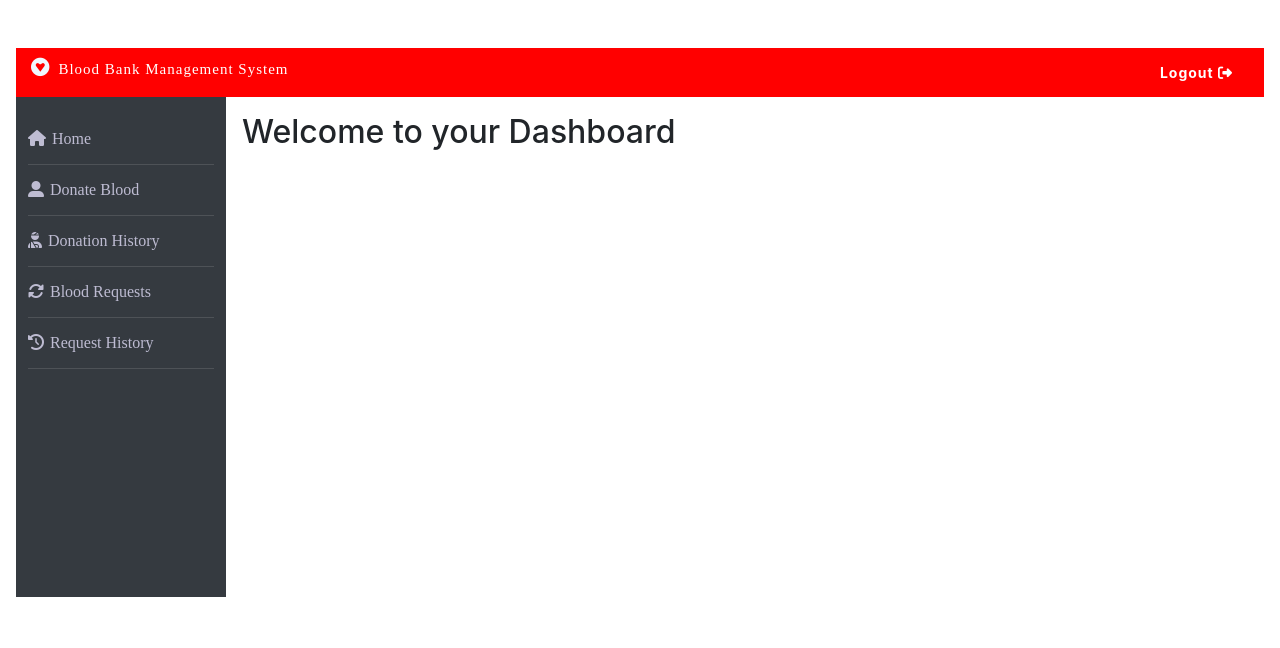
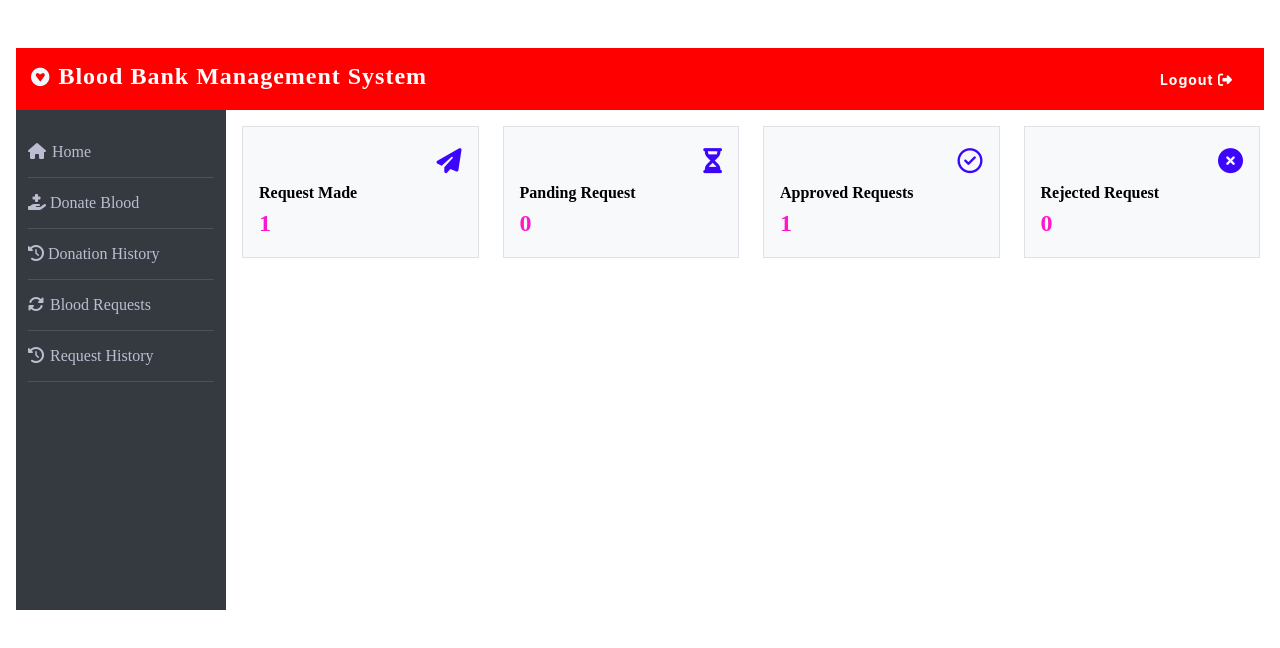
Before and after one commit to lukmanhossain/blood-bank-management, a React (Create React App) app: page /userDashboard in a window 1280 px wide. Shown: the top 648 px of the page. Built offline with nearby package versions, Linux system fonts and the light colour scheme.

Commit message:
user dashboard home done

```diff
--- a/src/component/UserDashboard/UserDashboard/UserDashboard.css
+++ b/src/component/UserDashboard/UserDashboard/UserDashboard.css
@@ -0,0 +1,4 @@
+.blood-heading {
+  font-size: 24px;
+  font-weight: bolder;
+}
--- a/src/component/UserDashboard/UserDashboard/UserDashboard.js
+++ b/src/component/UserDashboard/UserDashboard/UserDashboard.js
@@ -11,7 +11,7 @@ const UserDashboard = () => {
   let { path, url } = useRouteMatch();
   return (
     <div className="mx-3 mt-5">
-      {/* Admin panel Heding start */}
+      {/* User Dashboard Heding start */}
       <div className=" head-line">
         <p className="blood-heading">
           {" "}
@@ -21,7 +21,7 @@ const UserDashboard = () => {
           Logout <i class="fas fa-sign-out-alt"></i>
         </button>
       </div>
-      {/* Admin panel Heding end */}
+      {/* User Dashboard Heding end */}
       <div className="row dashbord-fild ">
         <div className="col-lg-2 col-sm-12 dashbord-list">
           <div>
@@ -32,12 +32,12 @@ const UserDashboard = () => {
             </Link>
             <Link className="link-style" to={`${url}/donateBlood`}>
               <li className="list-item">
-                <i class="fas fa-user-alt list-icon"></i>Donate Blood
+                <i class="fas fa-hand-holding-medical"></i> Donate Blood
               </li>
             </Link>
             <Link className="link-style" to={`${url}/donationHistory`}>
               <li className="list-item">
-                <i class="fas fa-user-injured list-icon"></i>Donation History
+                <i class="fas fa-history"></i> Donation History
               </li>
             </Link>
 
--- a/src/component/UserDashboard/UserDashboardHome/UserDashboardHome.js
+++ b/src/component/UserDashboard/UserDashboardHome/UserDashboardHome.js
@@ -3,7 +3,44 @@ import "./UserDashboardHome.css";
 const UserDashboardHome = () => {
   return (
     <div>
-      <h2>Welcome to your Dashboard </h2>
+      <div className="row row-cols-2 row-cols-md-3 row-cols-lg-4 g-2 g-lg-4">
+        <div className="col">
+          <div className="p-3 border bg-light">
+            <p className="donor-icon">
+              <i class="fas fa-paper-plane"></i>
+            </p>
+            <p className="total">Request Made</p>
+            <p className="count">1</p>
+          </div>
+        </div>
+        <div className="col">
+          <div className="p-3 border bg-light">
+            <p className="donor-icon">
+              <i class="fas fa-hourglass-half"></i>
+            </p>
+            <p className="total">Panding Request</p>
+            <p className="count">0</p>
+          </div>
+        </div>
+        <div className="col">
+          <div className="p-3 border bg-light">
+            <p className="donor-icon">
+              <i class="far fa-check-circle"></i>
+            </p>
+            <p className="total">Approved Requests</p>
+            <p className="count">1</p>
+          </div>
+        </div>
+        <div className="col">
+          <div className="p-3 border bg-light">
+            <p className="donor-icon">
+              <i class="fas fa-times-circle"></i>
+            </p>
+            <p className="total">Rejected Request</p>
+            <p className="count">0</p>
+          </div>
+        </div>
+      </div>
     </div>
   );
 };
--- a/src/component/UserDashboard/UserDonateBlood/UserDonateBlood.css
+++ b/src/component/UserDashboard/UserDonateBlood/UserDonateBlood.css
@@ -0,0 +1,13 @@
+.total {
+  margin: 0;
+  color: #000000;
+}
+.count {
+  color: #fd06c7ec;
+}
+.donor-icon {
+  text-align: end;
+  font-size: 25px;
+  color: #3c06fd;
+  margin: 0px;
+}
```
